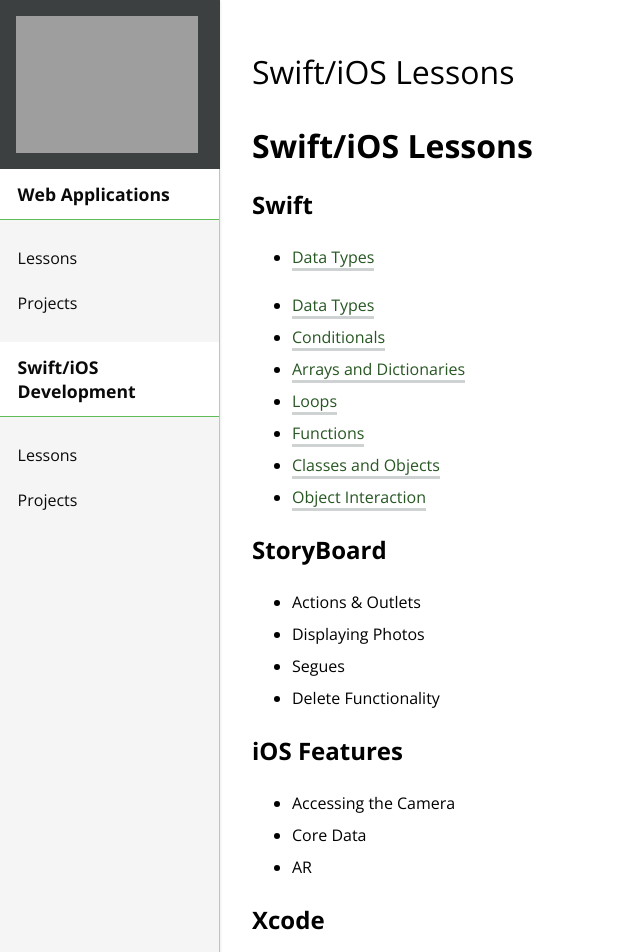
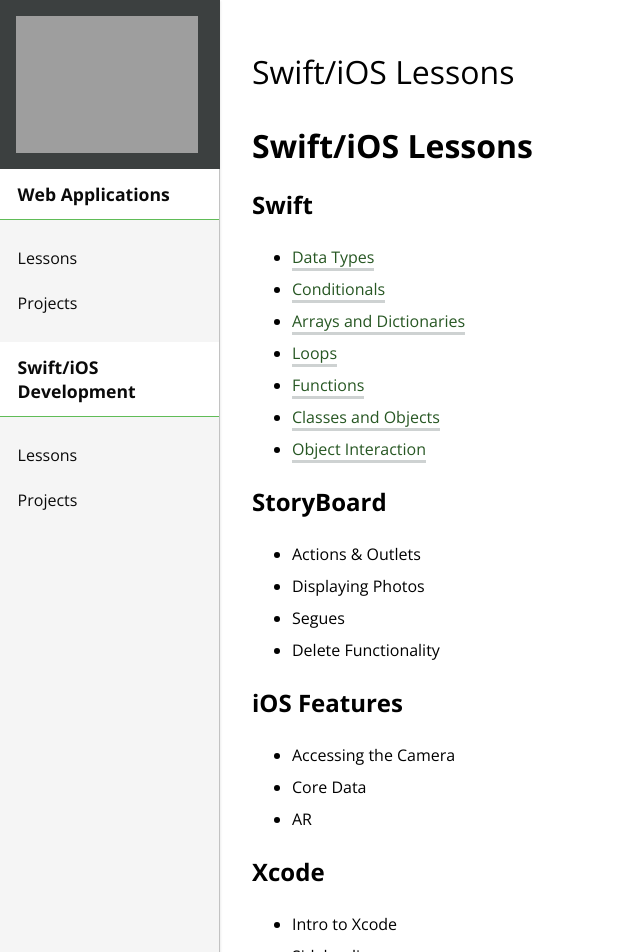
Before and after one commit to ameseee/kwk-curriculum-site, a Jekyll site: the page built from swift-ios/lessons/index.md, in a window 1280 px wide. Shown: the top 952 px of the page, without its empty margins (0-640 px from the left). Built offline with Jekyll 4.4.1, drawn with Linux system fonts in a browser that asks for light colours; nearby versions of some CDN libraries; our own code applies the rules of GitHub Pages for plain Markdown files.

Commit message:
Fix broken links to swift lessons

```diff
--- a/swift-ios/lessons/index.md
+++ b/swift-ios/lessons/index.md
@@ -1,16 +1,13 @@
 # Swift/iOS Lessons
 
 ## Swift
-<ul>
-  <li><a href="{{ site.url }}/swift-ios/lessons/data-types">Data Types</a></li>
-</ul>
-- [Data Types](/swift-ios/lessons/data-types)
-- [Conditionals](/swift-ios/lessons/conditionals)
-- [Arrays and Dictionaries](/swift-ios/lessons/collections)
-- [Loops](/swift-ios/lessons/loops)
-- [Functions](/swift-ios/lessons/functions)
-- [Classes and Objects](/swift-ios/lessons/classes-objects)
-- [Object Interaction](/swift-ios/lessons/object-interaction)
+- [Data Types]({{ site.url }}/swift-ios/lessons/data-types)
+- [Conditionals]({{ site.url }}/swift-ios/lessons/conditionals)
+- [Arrays and Dictionaries]({{ site.url }}/swift-ios/lessons/collections)
+- [Loops]({{ site.url }}/swift-ios/lessons/loops)
+- [Functions]({{ site.url }}/swift-ios/lessons/functions)
+- [Classes and Objects]({{ site.url }}/swift-ios/lessons/classes-objects)
+- [Object Interaction]({{ site.url }}/swift-ios/lessons/object-interaction)
 
 ## StoryBoard
 - Actions & Outlets
```
